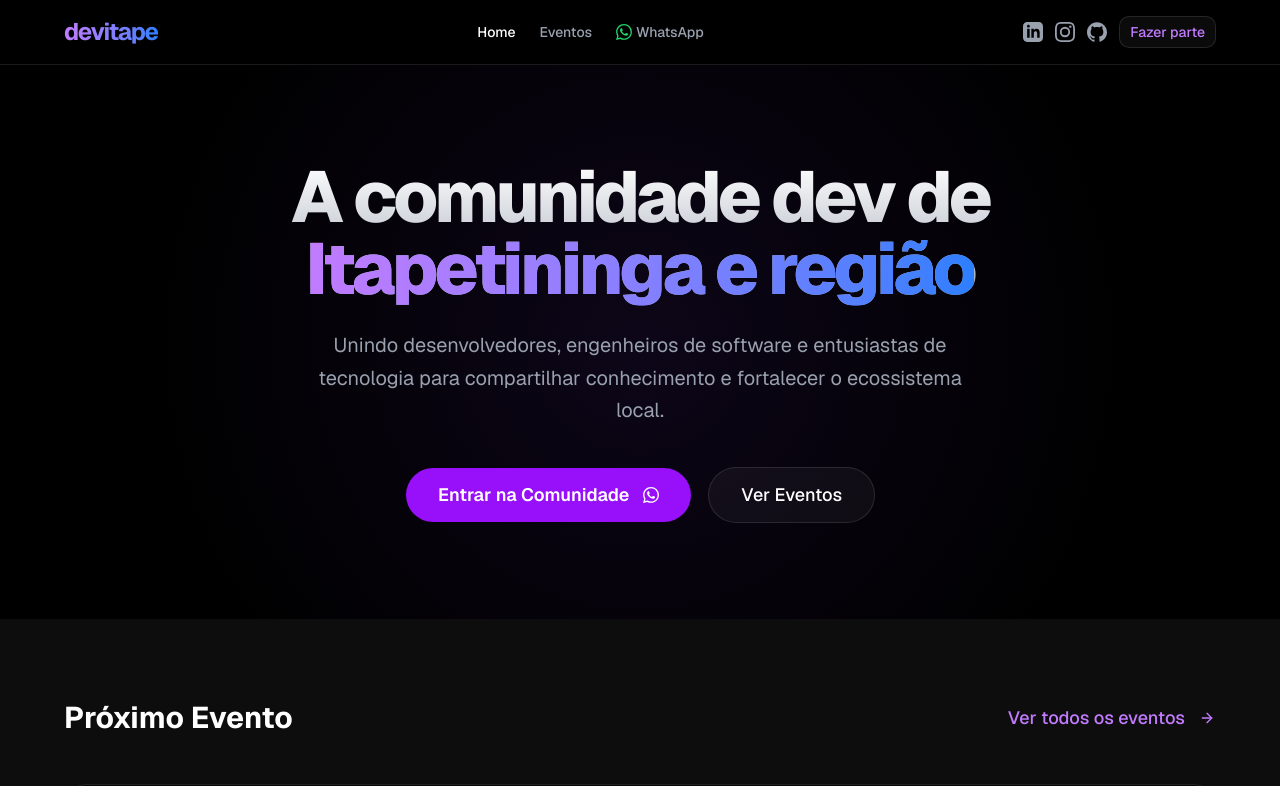
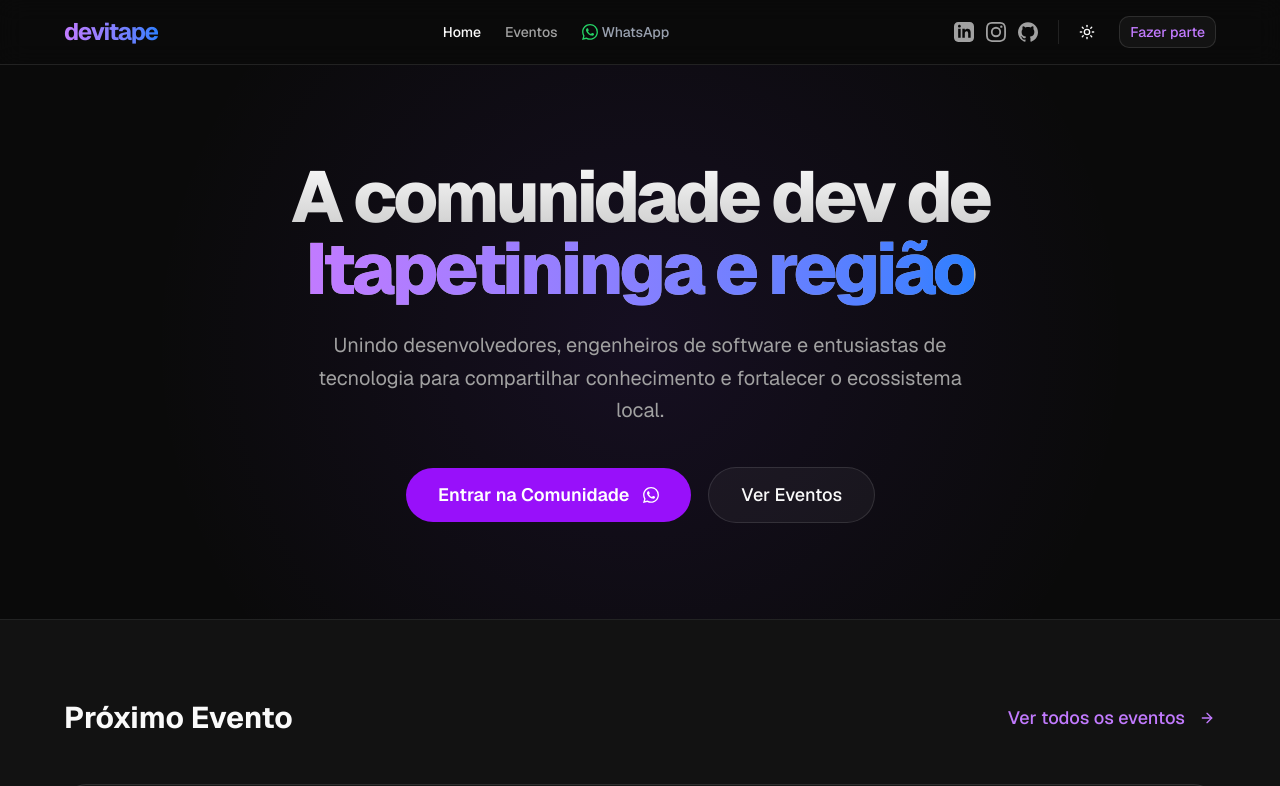
Before and after one commit to paulhenrique/devitape, a Next.js app: page / in a window 1280 px wide. Shown: the top 786 px of the page. Built offline with nearby package versions, Linux system fonts and the light colour scheme.

Commit message:
Add mode light and toggle button

```diff
--- a/src/app/layout.tsx
+++ b/src/app/layout.tsx
@@ -3,6 +3,7 @@ import { Geist, Geist_Mono } from "next/font/google";
 import "./globals.css";
 import Header from "@/components/Header";
 import Footer from "@/components/Footer";
+import { ThemeProvider } from "@/components/theme-provider";
 
 const geistSans = Geist({
   variable: "--font-geist-sans",
@@ -43,7 +44,7 @@ export default function RootLayout({
   children: React.ReactNode;
 }>) {
   return (
-    <html lang="pt-BR" className="dark">
+    <html lang="pt-BR" suppressHydrationWarning>
       <head>
         <script
           type="application/ld+json"
@@ -64,12 +65,14 @@ export default function RootLayout({
           }}
         />
       </head>
-      <body className={`${geistSans.variable} ${geistMono.variable} font-sans antialiased bg-black text-white min-h-screen flex flex-col`}>
-        <Header />
-        <main className="flex-grow">
-          {children}
-        </main>
-        <Footer />
+      <body className={`${geistSans.variable} ${geistMono.variable} font-sans antialiased bg-background text-foreground min-h-screen flex flex-col`}>
+        <ThemeProvider defaultTheme="dark">
+          <Header />
+          <main className="flex-grow">
+            {children}
+          </main>
+          <Footer />
+        </ThemeProvider>
       </body>
     </html>
   );
--- a/src/app/page.tsx
+++ b/src/app/page.tsx
@@ -42,16 +42,16 @@ export default async function Home() {
         />
       )}
       {/* Hero Section */}
-      <section className="relative py-24 overflow-hidden border-b border-white/5">
+      <section className="relative py-24 overflow-hidden border-b border-border">
         <div className="absolute inset-0 bg-[radial-gradient(circle_at_50%_50%,rgba(124,58,237,0.1),transparent_70%)]" />
         <div className="container relative mx-auto px-6 md:px-10 lg:px-16 text-center">
-          <h1 className="text-5xl md:text-7xl font-extrabold tracking-tighter mb-6 bg-gradient-to-b from-white to-gray-400 bg-clip-text text-transparent">
+          <h1 className="text-5xl md:text-7xl font-extrabold tracking-tighter mb-6 bg-gradient-to-b from-foreground to-muted-foreground bg-clip-text text-transparent">
             A comunidade dev de <br className="hidden md:block" />
             <span className="bg-gradient-to-r from-purple-400 to-blue-500 bg-clip-text text-transparent">
               Itapetininga e região
             </span>
           </h1>
-          <p className="text-lg md:text-xl text-gray-400 mb-10 max-w-2xl mx-auto leading-relaxed">
+          <p className="text-lg md:text-xl text-muted-foreground mb-10 max-w-2xl mx-auto leading-relaxed">
             Unindo desenvolvedores, engenheiros de software e entusiastas de tecnologia para compartilhar conhecimento e fortalecer o ecossistema local.
           </p>
           <div className="flex flex-col sm:flex-row items-center justify-center gap-4">
@@ -61,7 +61,7 @@ export default async function Home() {
                 <WhatsappIcon className="ml-2 h-5 w-5" />
               </Link>
             </Button>
-            <Button size="lg" variant="outline" className="border-white/10 hover:bg-white/5 px-8 rounded-full h-14 text-lg" asChild>
+            <Button size="lg" variant="outline" className="border-border hover:bg-accent px-8 rounded-full h-14 text-lg" asChild>
               <Link href="/eventos">
                 Ver Eventos
               </Link>
@@ -72,7 +72,7 @@ export default async function Home() {
 
       {/* Latest Event Section */}
       {latestEvent && (
-        <section className="py-20 bg-white/5 border-b border-white/5">
+        <section className="py-20 bg-muted/30 border-b border-border">
           <div className="container mx-auto px-6 md:px-10 lg:px-16">
             <div className="flex flex-col md:flex-row items-center justify-between mb-12">
               <h2 className="text-3xl font-bold mb-4 md:mb-0">Próximo Evento</h2>
@@ -83,7 +83,7 @@ export default async function Home() {
               </Button>
             </div>
 
-            <div className="grid md:grid-cols-2 gap-12 items-center bg-black/40 border border-white/10 rounded-3xl overflow-hidden p-8 md:p-12 hover:border-purple-500/50 transition-all duration-300 group">
+            <div className="grid md:grid-cols-2 gap-12 items-center bg-card border border-border rounded-3xl overflow-hidden p-8 md:p-12 hover:border-purple-500/50 transition-all duration-300 group">
               <div className="relative aspect-video rounded-2xl overflow-hidden">
                 <img
                   src={latestEvent.image}
@@ -133,33 +133,33 @@ export default async function Home() {
                 Seja você um desenvolvedor sênior, um estudante começando agora ou um entusiasta de engenharia de software, aqui é o seu lugar.
               </p>
               <div className="grid grid-cols-2 gap-6">
-                <div className="p-4 rounded-2xl bg-white/5 border border-white/10">
-                  <div className="text-2xl font-bold text-white mb-1">+100</div>
-                  <div className="text-sm text-gray-500 uppercase tracking-wider font-semibold">Membros</div>
+                <div className="p-4 rounded-2xl bg-muted/50 border border-border">
+                  <div className="text-2xl font-bold text-foreground mb-1">+100</div>
+                  <div className="text-sm text-muted-foreground uppercase tracking-wider font-semibold">Membros</div>
                 </div>
-                <div className="p-4 rounded-2xl bg-white/5 border border-white/10">
-                  <div className="text-2xl font-bold text-white mb-1">Meetups</div>
-                  <div className="text-sm text-gray-500 uppercase tracking-wider font-semibold">Frequentes</div>
+                <div className="p-4 rounded-2xl bg-muted/50 border border-border">
+                  <div className="text-2xl font-bold text-foreground mb-1">Meetups</div>
+                  <div className="text-sm text-muted-foreground uppercase tracking-wider font-semibold">Frequentes</div>
                 </div>
               </div>
             </div>
-            <div className="bg-gradient-to-br from-purple-900/20 to-blue-900/20 rounded-3xl p-8 border border-white/10">
+            <div className="bg-gradient-to-br from-purple-900/10 to-blue-900/10 rounded-3xl p-8 border border-border">
               <h3 className="text-xl font-bold mb-6 flex items-center">
-                <span className="w-8 h-8 rounded-full bg-purple-500 flex items-center justify-center mr-3 text-sm">✓</span>
+                <span className="w-8 h-8 rounded-full bg-purple-500 flex items-center justify-center mr-3 text-sm text-white">✓</span>
                 Nossos Pilares
               </h3>
               <ul className="space-y-6">
                 <li className="flex flex-col">
-                  <span className="font-bold text-white mb-1">Networking Local</span>
-                  <span className="text-gray-400 text-sm">Conecte-se com profissionais que moram e trabalham perto de você.</span>
+                  <span className="font-bold text-foreground mb-1">Networking Local</span>
+                  <span className="text-muted-foreground text-sm">Conecte-se com profissionais que moram e trabalham perto de você.</span>
                 </li>
                 <li className="flex flex-col">
-                  <span className="font-bold text-white mb-1">Compartilhamento de Conhecimento</span>
-                  <span className="text-gray-400 text-sm">Palestras, workshops e discussões sobre tendências de mercado e engenharia.</span>
+                  <span className="font-bold text-foreground mb-1">Compartilhamento de Conhecimento</span>
+                  <span className="text-muted-foreground text-sm">Palestras, workshops e discussões sobre tendências de mercado e engenharia.</span>
                 </li>
                 <li className="flex flex-col">
-                  <span className="font-bold text-white mb-1">Fortalecimento do Ecossistema</span>
-                  <span className="text-gray-400 text-sm">Aproximar empresas locais e talentos, fomentando inovação em Itapetininga.</span>
+                  <span className="font-bold text-foreground mb-1">Fortalecimento do Ecossistema</span>
+                  <span className="text-muted-foreground text-sm">Aproximar empresas locais e talentos, fomentando inovação em Itapetininga.</span>
                 </li>
               </ul>
             </div>
--- a/src/components/Header.tsx
+++ b/src/components/Header.tsx
@@ -2,10 +2,11 @@ import Link from 'next/link';
 import { Button } from '@/components/ui/button';
 import { CodeXml, Camera, Link2, MessageCircle } from 'lucide-react';
 import { InstagramIcon, LinkedInIcon, GithubIcon, WhatsappIcon } from './Icons';
+import { ThemeToggle } from "./ThemeToggle";
 
 export default function Header() {
   return (
-    <header className="sticky top-0 z-50 w-full border-b border-white/10 bg-black/50 backdrop-blur-md">
+    <header className="sticky top-0 z-50 w-full border-b border-border bg-background/50 backdrop-blur-md">
       <div className="container mx-auto px-6 md:px-10 lg:px-16 h-16 flex items-center justify-between">
         <Link href="/" className="flex items-center space-x-2">
           <span className="text-2xl font-bold tracking-tighter bg-gradient-to-r from-purple-400 to-blue-500 bg-clip-text text-transparent">
@@ -13,23 +14,25 @@ export default function Header() {
           </span>
         </Link>
         <nav className="hidden md:flex items-center space-x-6 text-sm font-medium">
-          <Link href="/" className="text-white hover:text-purple-400 transition-colors">Home</Link>
-          <Link href="/eventos" className="text-gray-400 hover:text-purple-400 transition-colors">Eventos</Link>
+          <Link href="/" className="text-foreground hover:text-purple-400 transition-colors">Home</Link>
+          <Link href="/eventos" className="text-muted-foreground hover:text-purple-400 transition-colors">Eventos</Link>
           <Link href="https://chat.whatsapp.com/exemplo" target="_blank" className="text-gray-400 hover:text-purple-400 transition-colors flex items-center">
             <WhatsappIcon className="h-4 w-4 mr-1 text-[#25D366]" />
             WhatsApp
           </Link>
         </nav>
         <div className="flex items-center space-x-3">
-          <Link href="https://linkedin.com/company/devitape" target="_blank" className="text-gray-400 hover:text-white transition-colors" title="LinkedIn">
+          <Link href="https://linkedin.com/company/devitape" target="_blank" className="text-muted-foreground hover:text-foreground transition-colors" title="LinkedIn">
             <LinkedInIcon className="h-5 w-5" />
           </Link>
-          <Link href="https://instagram.com/devitape" target="_blank" className="text-gray-400 hover:text-white transition-colors" title="Instagram">
+          <Link href="https://instagram.com/devitape" target="_blank" className="text-muted-foreground hover:text-foreground transition-colors" title="Instagram">
             <InstagramIcon className="h-5 w-5" />
           </Link>
-          <Link href="https://github.com/devitape" target="_blank" className="text-gray-400 hover:text-white transition-colors" title="GitHub">
+          <Link href="https://github.com/devitape" target="_blank" className="text-muted-foreground hover:text-foreground transition-colors" title="GitHub">
             <GithubIcon className="h-5 w-5" />
           </Link>
+          <div className="h-6 w-px bg-border mx-2" />
+          <ThemeToggle />
           <Button variant="outline" className="hidden md:flex border-purple-500/50 hover:bg-purple-500/10 text-purple-400">
             Fazer parte
           </Button>
--- /dev/null
+++ b/src/components/ThemeToggle.tsx
@@ -0,0 +1,41 @@
+"use client";
+
+import * as React from "react";
+import { Moon, Sun } from "lucide-react";
+import { useTheme } from "./theme-provider";
+import { Button } from "@/components/ui/button";
+
+export function ThemeToggle() {
+  const { theme, setTheme } = useTheme();
+  const [mounted, setMounted] = React.useState(false);
+
+  // Avoid hydration mismatch
+  React.useEffect(() => {
+    setMounted(true);
+  }, []);
+
+  if (!mounted) {
+    return (
+      <Button variant="ghost" size="icon" className="w-10 h-10 rounded-full flex items-center justify-center">
+        <div className="w-5 h-5" />
+      </Button>
+    );
+  }
+
+  return (
+    <Button
+      variant="ghost"
+      size="icon"
+      onClick={() => setTheme(theme === "light" ? "dark" : "light")}
+      className="w-10 h-10 rounded-full flex items-center justify-center hover:bg-white/10 dark:hover:bg-white/10"
+      title={theme === "light" ? "Ativar Modo Escuro" : "Ativar Modo Claro"}
+    >
+      {theme === "light" ? (
+        <Moon className="h-[1.2rem] w-[1.2rem] transition-all" />
+      ) : (
+        <Sun className="h-[1.2rem] w-[1.2rem] transition-all" />
+      )}
+      <span className="sr-only">Toggle theme</span>
+    </Button>
+  );
+}
--- /dev/null
+++ b/src/components/theme-provider.tsx
@@ -0,0 +1,74 @@
+"use client";
+
+import * as React from "react";
+
+type Theme = "dark" | "light" | "system";
+
+type ThemeProviderProps = {
+  children: React.ReactNode;
+  defaultTheme?: Theme;
+  storageKey?: string;
+};
+
+type ThemeProviderState = {
+  theme: Theme;
+  setTheme: (theme: Theme) => void;
+};
+
+const initialState: ThemeProviderState = {
+  theme: "system",
+  setTheme: () => null,
+};
+
+const ThemeProviderContext = React.createContext<ThemeProviderState>(initialState);
+
+export function ThemeProvider({
+  children,
+  defaultTheme = "system",
+  storageKey = "devitape-theme",
+  ...props
+}: ThemeProviderProps) {
+  const [theme, setTheme] = React.useState<Theme>(
+    () => (typeof window !== "undefined" ? (localStorage.getItem(storageKey) as Theme) : defaultTheme) || defaultTheme
+  );
+
+  React.useEffect(() => {
+    const root = window.document.documentElement;
+
+    root.classList.remove("light", "dark");
+
+    if (theme === "system") {
+      const systemTheme = window.matchMedia("(prefers-color-scheme: dark)").matches
+        ? "dark"
+        : "light";
+
+      root.classList.add(systemTheme);
+      return;
+    }
+
+    root.classList.add(theme);
+  }, [theme]);
+
+  const value = {
+    theme,
+    setTheme: (theme: Theme) => {
+      localStorage.setItem(storageKey, theme);
+      setTheme(theme);
+    },
+  };
+
+  return (
+    <ThemeProviderContext.Provider {...props} value={value}>
+      {children}
+    </ThemeProviderContext.Provider>
+  );
+}
+
+export const useTheme = () => {
+  const context = React.useContext(ThemeProviderContext);
+
+  if (context === undefined)
+    throw new Error("useTheme must be used within a ThemeProvider");
+
+  return context;
+}
```
Also changed, not shown: src/app/eventos/page.tsx (+9 -9 lines), src/components/Footer.tsx (+9 -9 lines).
